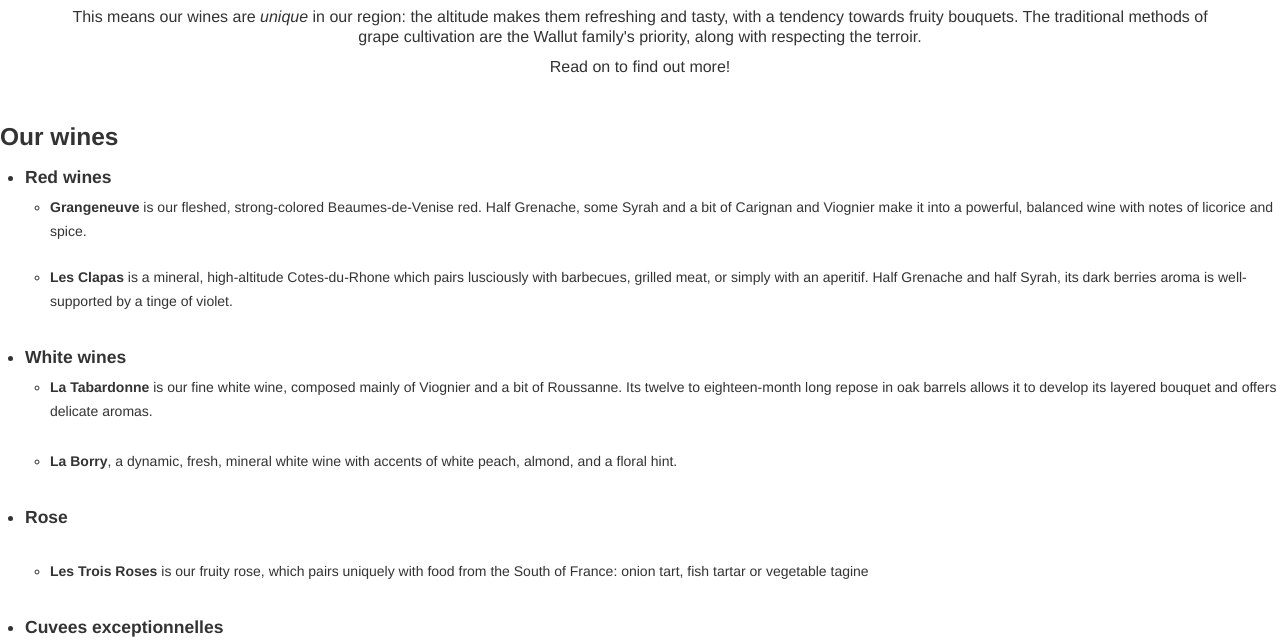
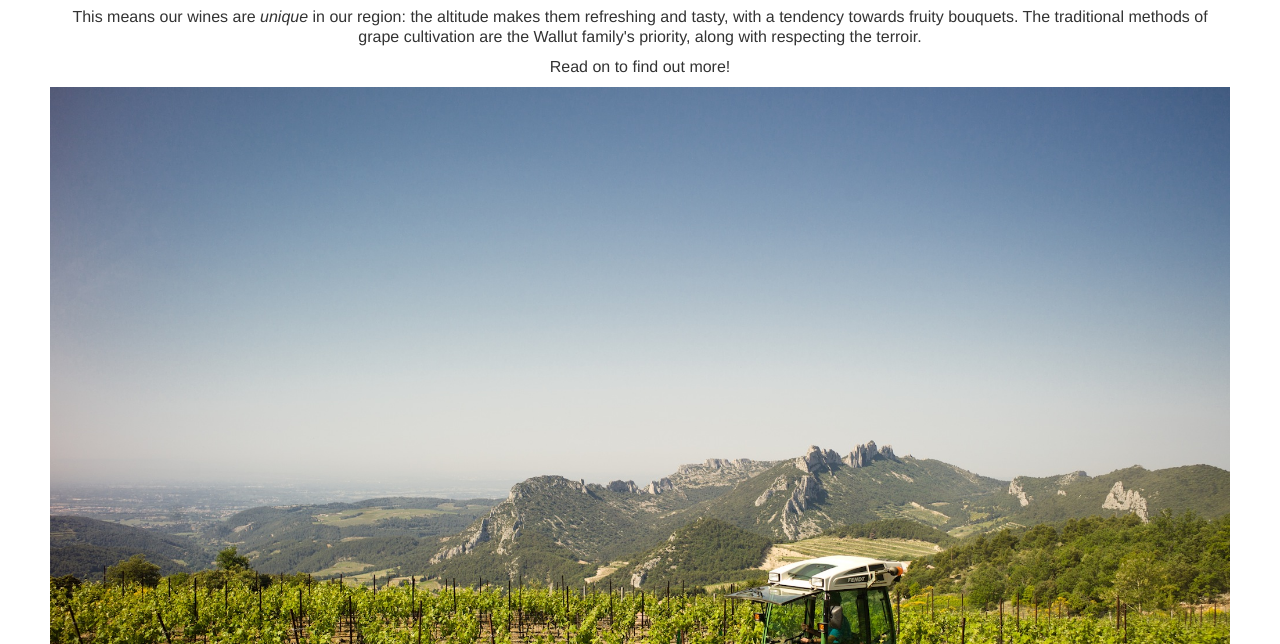
Before and after one commit to MaddieNosw/saint_amant, a plain HTML site: page index.html in a window 1280 px wide. Shown: the part 103-747 px from the top of the page. Drawn offline with Linux system fonts and the light colour scheme.

Commit message:
adding picture

```diff
--- a/index.html
+++ b/index.html
@@ -10,7 +10,7 @@
             <p>Domaine Saint Amant is a gorgeous winery in the Rhone Valley, just 40 km North of Avignon. Its incredible setting in the heart of the Dentelles de Montmirail accounts not only for the view and surroundings, but also for a unique terroir: steep slopes, facing South-East, with a soil of Triassic marl and limestone.</p>
             <p> This means our wines are <em>unique</em> in our region: the altitude makes them refreshing and tasty, with a tendency towards fruity bouquets. The traditional methods of grape cultivation are the Wallut family's priority, along with respecting the terroir.</p>
             <p> Read on to find out more!</p>
-            <p><img src=""/></p>
+            <p><img src="domaine_saint_amant-viognier-beaumes_de_venise-tracteur_altitude.jpg"/></p>
         <h3>Our wines</h3>
                 <ul>
                         <h4><li>Red wines</li></h4>
```
